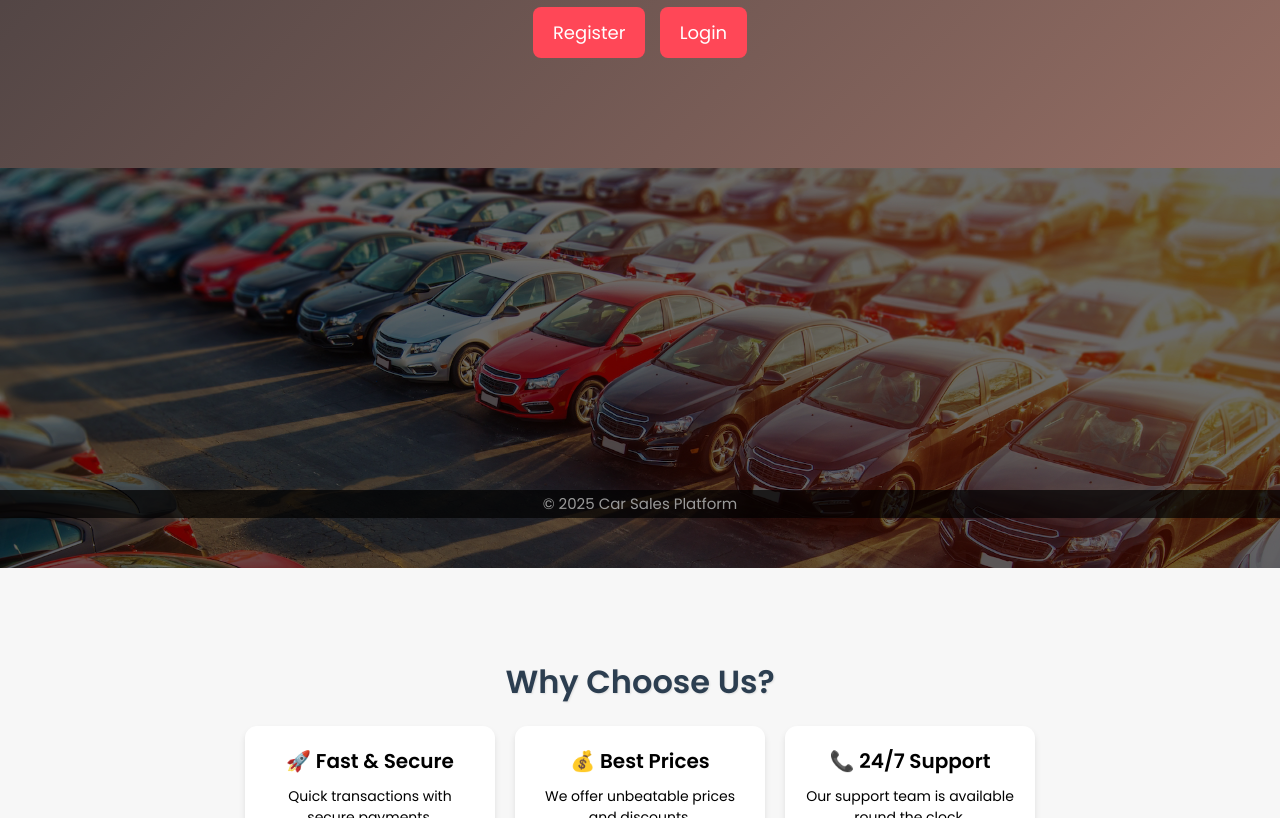
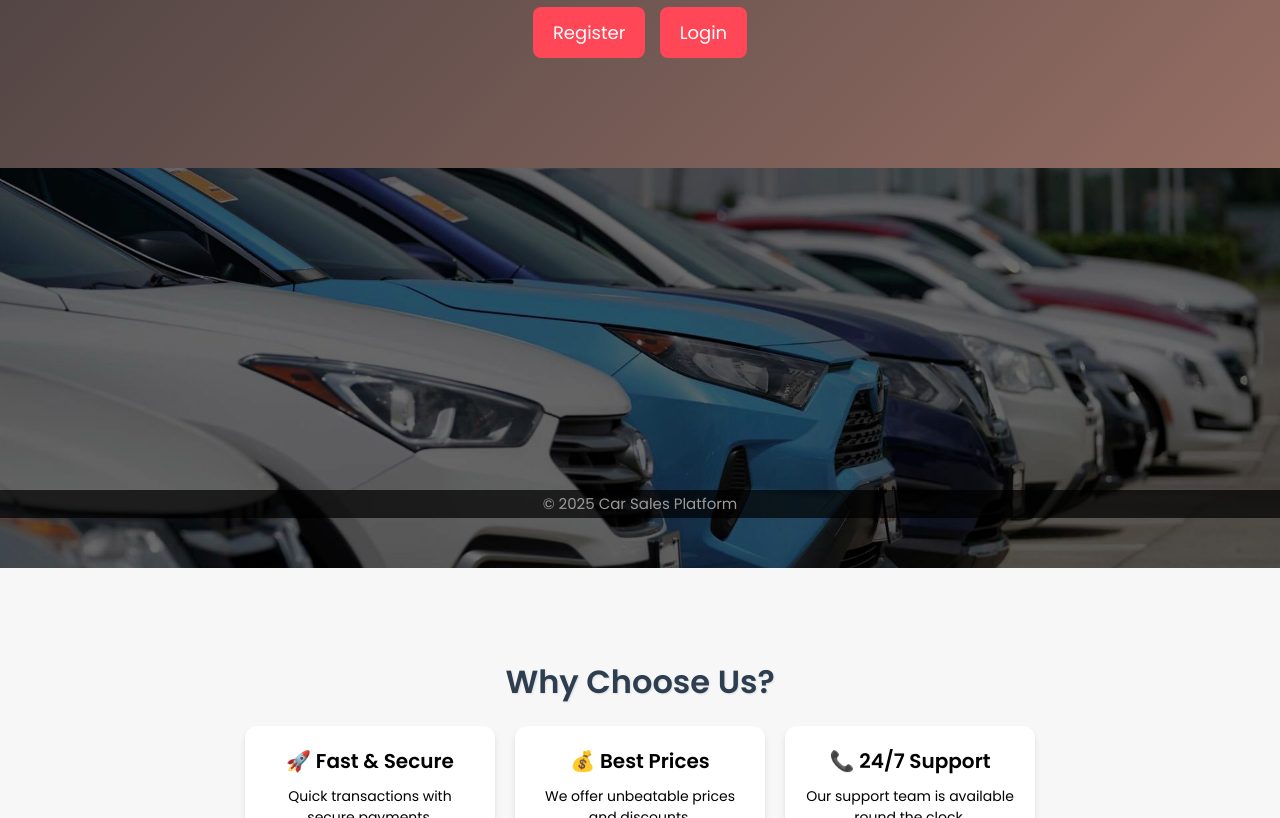
Before and after one commit to abylsliam44/car-sales-platform, a website: page public/index.html in a window 1280 px wide. Shown: the part 282-1100 px from the top of the page. Drawn offline with Linux system fonts and the light colour scheme; no server answers.

Commit message:
add:new image

```diff
--- a/public/index.html
+++ b/public/index.html
@@ -27,7 +27,7 @@
     </header>
 
     <section class="image-showcase">
-        <img src="imageS/s_1.jpg" alt="Showcase Car" />
+        <img src="images/ratio3x2_1920.jpg" alt="Showcase Car" />
     </section>
 
 
```
Also changed, not shown: public/images/ratio3x2_1920.jpg (added), public/images/s_1.jpg (deleted).
